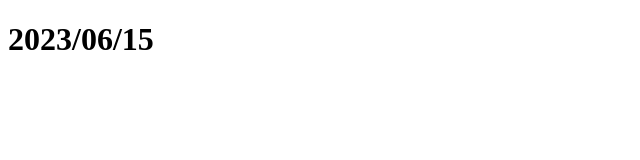
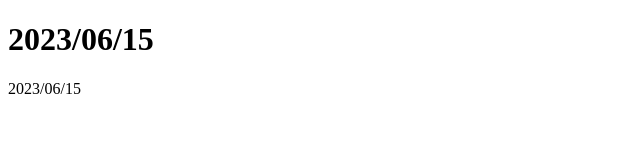
Before and after one commit to Shiho-Nishida/2023-06-15, a plain HTML site: page index.html in a window 1280 px wide. Shown: the whole page, without its empty margins (0-640 px from the left). Drawn offline with Linux system fonts and the light colour scheme.

Commit message:
pタグを追加

```diff
--- a/index.html
+++ b/index.html
@@ -8,6 +8,7 @@
 </head>
 <body>
     <h1>2023/06/15</h1>
+    <p>2023/06/15</p>
 
 </body>
 </html>
```
